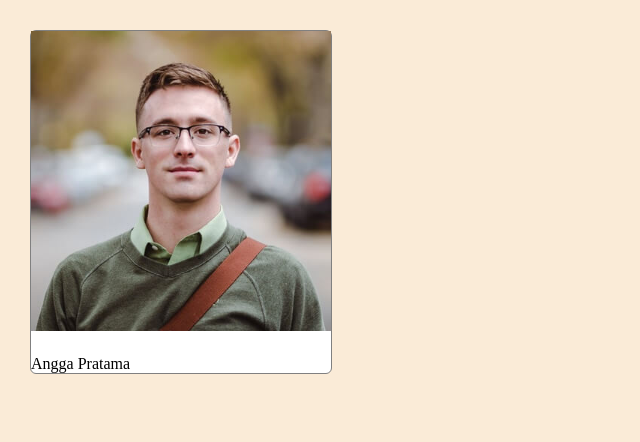
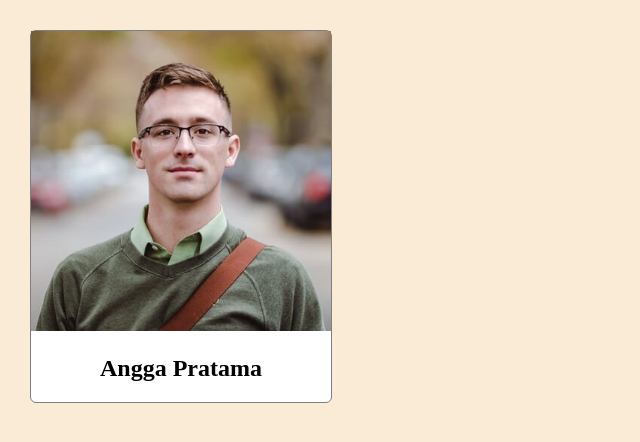
Before and after one commit to bronandaa/my-repo-from-remote, a plain HTML site: page index.html in a window 1280 px wide. Shown: the top 442 px of the page, without its empty margins (0-640 px from the left). Drawn offline with Linux system fonts and the light colour scheme.

Commit message:
added initial style.css to style the profile

```diff
--- a/index.html
+++ b/index.html
@@ -7,7 +7,7 @@
 
     <div id="profile-container">
         <img src="images/testimonial-1.jpg" alt="profile image" id="profile-image" />
-        <h2 id="profile-name"></h2>Angga Pratama</h2>
+        <h2 id="profile-name">Angga Pratama</h2>
      </div>
 
   </body>
```
